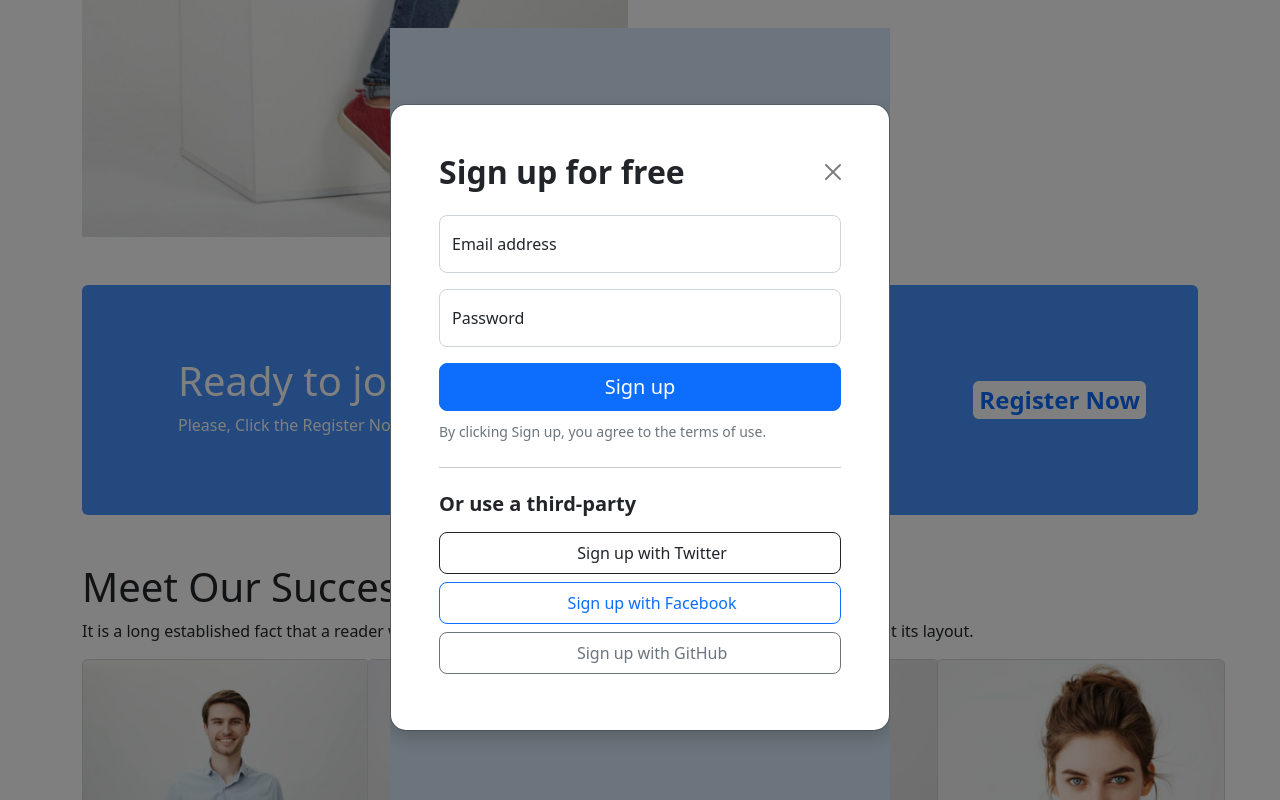
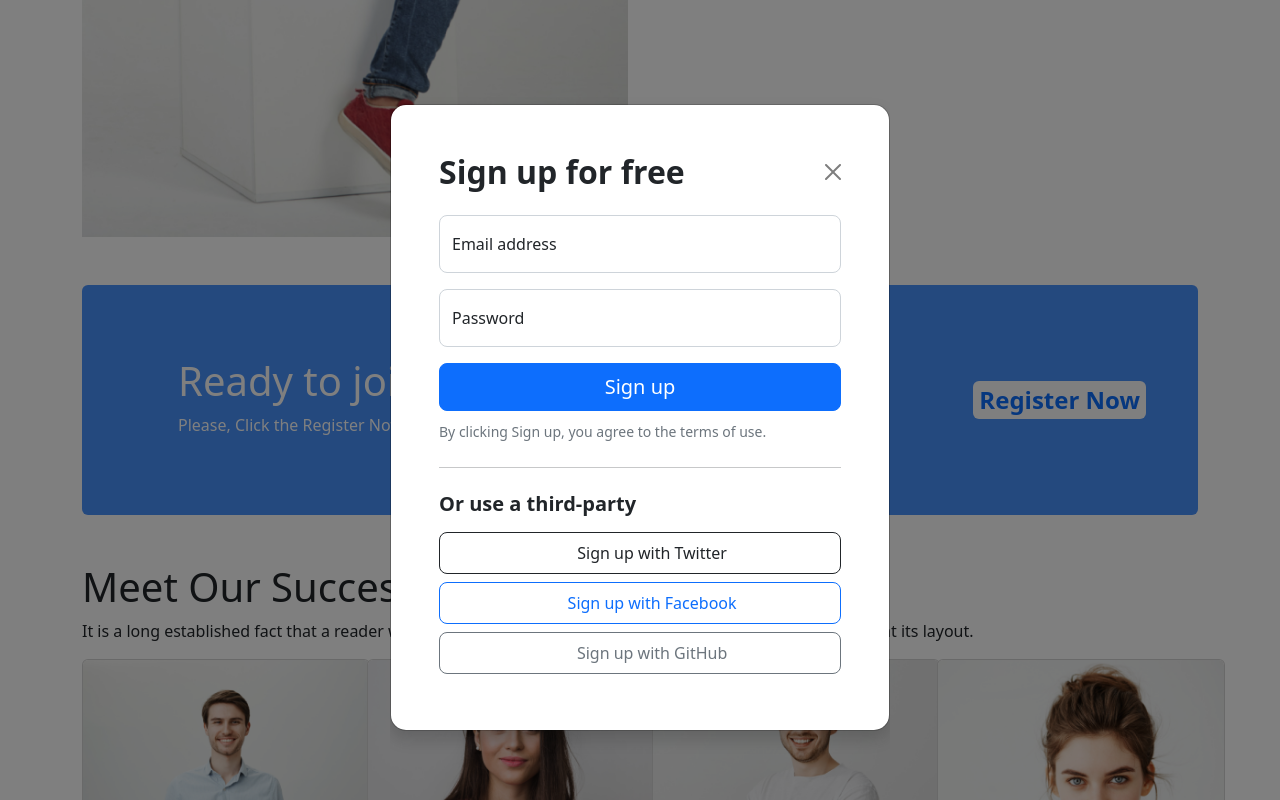
Before and after one commit to zayedutsho/edu-lab, a plain HTML site: page index.html in a window 1280 px wide. Both pictures are taken after a click on the button "Register Now". Shown: the part 2262-3062 px from the top of the page. Drawn offline with nearby package versions, Linux system fonts and the light colour scheme; files whose address does not match are found by name.

Commit message:
solve bg prbl

```diff
--- a/index.html
+++ b/index.html
@@ -313,8 +313,8 @@
                 <div class="modal fade" id="exampleModal" tabindex="-1" aria-labelledby="exampleModalLabel"
                     aria-hidden="true">
                     <div class="modal-dialog">
-                        <div class="modal modal-signin position-static d-block bg-secondary py-5" tabindex="-1"
-                            role="dialog" id="modalSignin">
+                        <div class="modal modal-signin position-static d-block py-5" tabindex="-1" role="dialog"
+                            id="modalSignin">
                             <div class="modal-dialog" role="document">
                                 <div class="modal-content rounded-4 shadow">
                                     <div class="modal-header p-5 pb-4 border-bottom-0">
```
